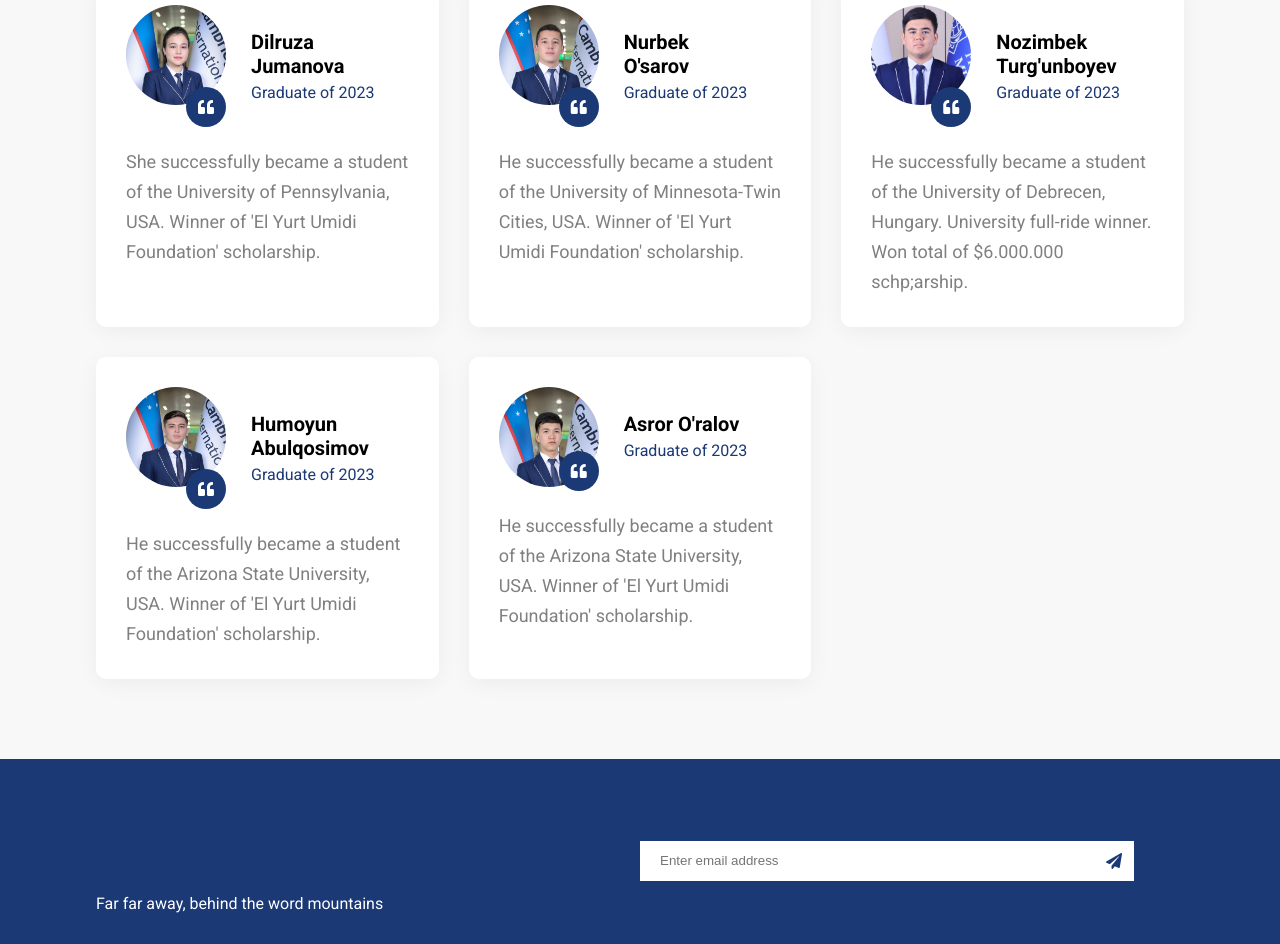
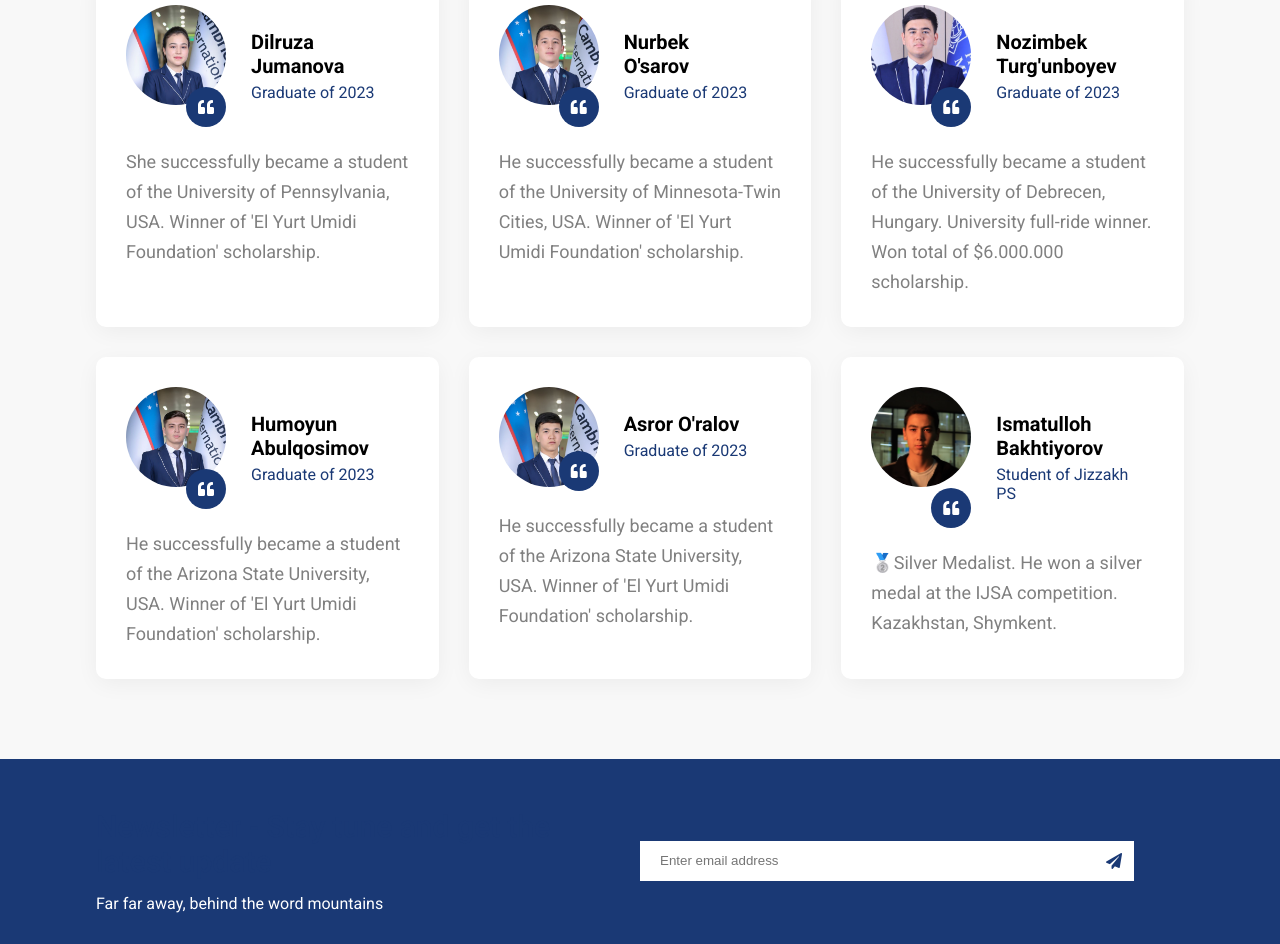
Before and after one commit to behzodk/jizzakhps.v2, a React (Create React App) app: page /alumni in a window 1280 px wide. Shown: the part 995-1939 px from the top of the page. Built offline with nearby package versions, Linux system fonts and the light colour scheme.

Commit message:
Add files via upload

```diff
--- a/src/dummydata.js
+++ b/src/dummydata.js
@@ -412,7 +412,7 @@ export const homeAbout = [
       id: 3,
       name: "Nozimbek Turg'unboyev",
       post: "Graduate of 2023",
-      desc: "He successfully became a student of the University of Debrecen, Hungary. University full-ride winner. Won total of $6.000.000 schp;arship.",
+      desc: "He successfully became a student of the University of Debrecen, Hungary. University full-ride winner. Won total of $6.000.000 scholarship.",
       cover: "./images/testo/nozim.jpg",
     },
     {
@@ -429,4 +429,11 @@ export const homeAbout = [
       desc: "He successfully became a student of the Arizona State University, USA. Winner of 'El Yurt Umidi Foundation' scholarship.",
       cover: "./images/testo/asror.jpg",
     },
+    {
+      id: 5,
+      name: "Ismatulloh Bakhtiyorov",
+      post: "Student of Jizzakh PS",
+      desc: "🥈Silver Medalist. He won a silver medal at the IJSA competition. Kazakhstan, Shymkent.",
+      cover: "./images/testo/ismatulloh.jpg",
+    },
   ]
```
